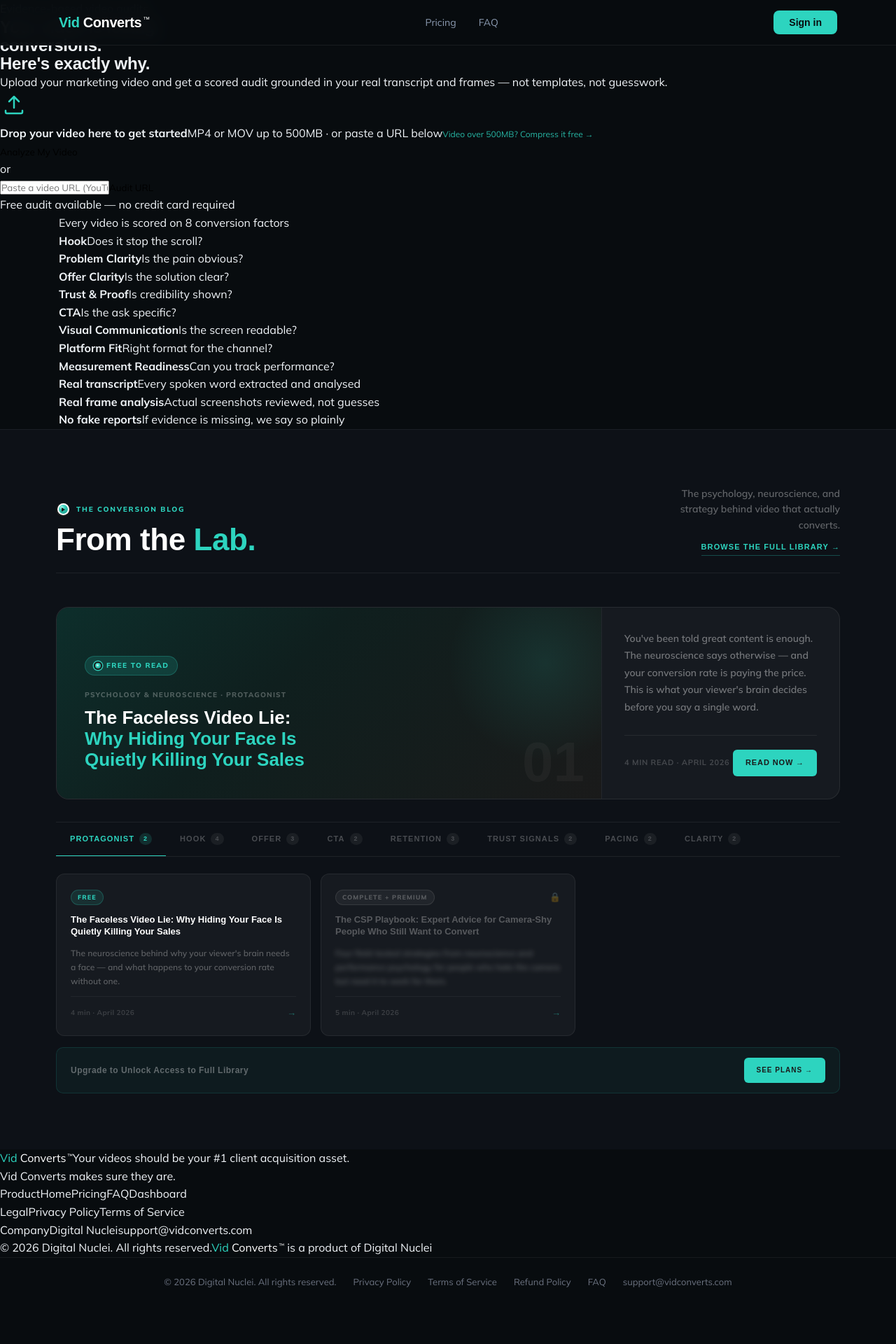
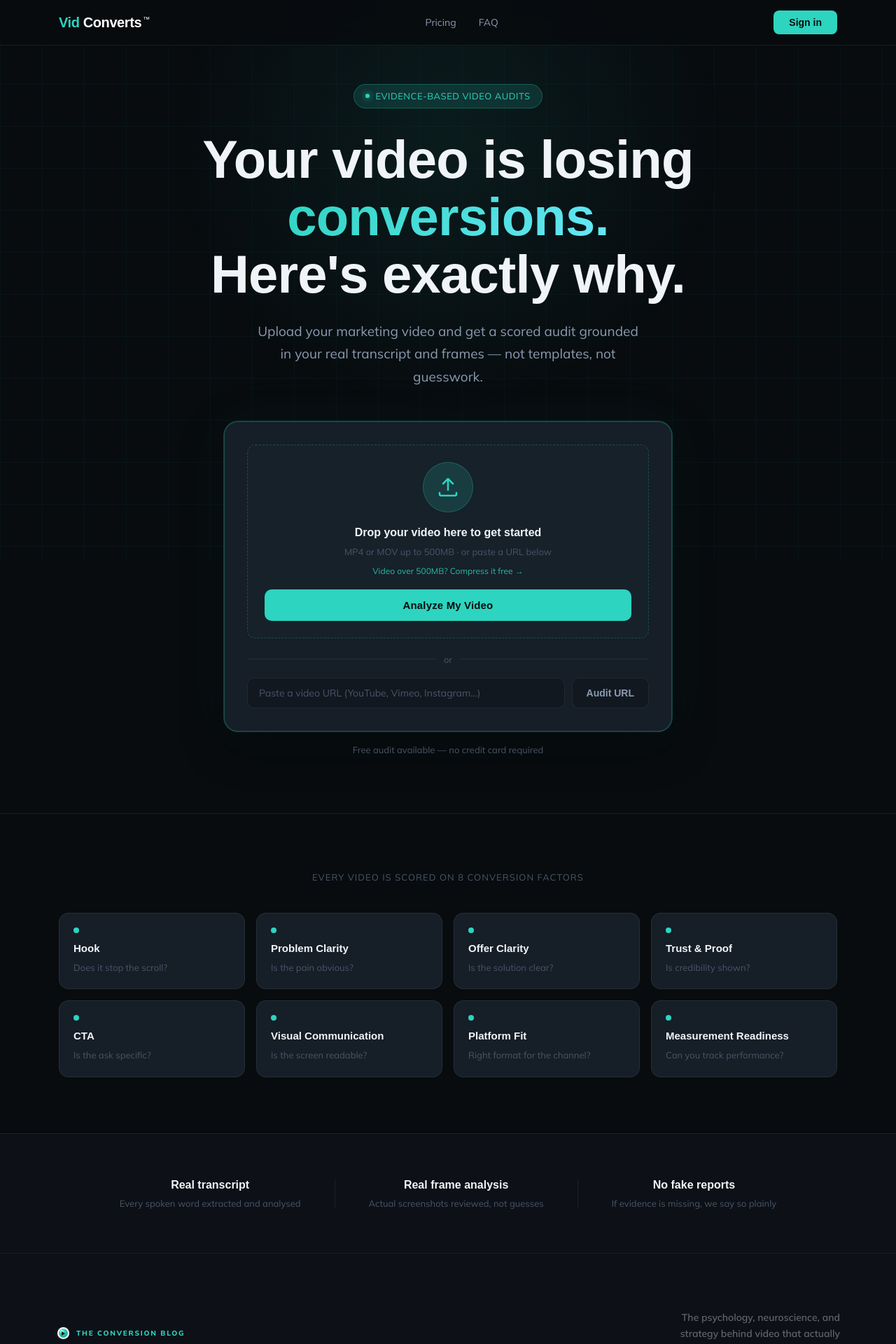
Before and after one commit to JsnMLP/vid-converts, a Next.js app: page / in a window 1280 px wide. Shown: the top 1920 px of the page at 70% size. Before the commit the page ends 1866 px from the top, so only its background shows below. Built offline with nearby package versions, Linux system fonts and the light colour scheme; no server answers; a web font is replaced by a local one.

Commit message:
Fix homepage CSS: restore original styles + blog section

```diff
--- a/src/app/page.module.css
+++ b/src/app/page.module.css
@@ -1,3 +1,464 @@
+.main {
+  min-height: 100vh;
+  position: relative;
+  overflow: hidden;
+}
+
+/* Background */
+.gridBg {
+  position: fixed;
+  inset: 0;
+  background-image:
+    linear-gradient(rgba(45,212,191,0.04) 1px, transparent 1px),
+    linear-gradient(90deg, rgba(45,212,191,0.04) 1px, transparent 1px);
+  background-size: 60px 60px;
+  pointer-events: none;
+  z-index: 0;
+}
+
+.glowOrb {
+  position: fixed;
+  top: -200px;
+  left: 50%;
+  transform: translateX(-50%);
+  width: 800px;
+  height: 800px;
+  background: radial-gradient(circle, rgba(45,212,191,0.08) 0%, transparent 70%);
+  pointer-events: none;
+  z-index: 0;
+}
+
+/* Hero */
+.hero {
+  position: relative;
+  z-index: 1;
+  display: flex;
+  flex-direction: column;
+  align-items: center;
+  text-align: center;
+  padding: 120px 24px 80px;
+  max-width: 860px;
+  margin: 0 auto;
+}
+
+.badge {
+  display: inline-flex;
+  align-items: center;
+  gap: 8px;
+  background: var(--teal-glow);
+  border: 1px solid var(--teal-border);
+  color: var(--teal);
+  font-family: var(--font-body);
+  font-size: 13px;
+  font-weight: 500;
+  letter-spacing: 0.04em;
+  text-transform: uppercase;
+  padding: 6px 16px;
+  border-radius: 100px;
+  margin-bottom: 32px;
+}
+
+.badgeDot {
+  width: 6px;
+  height: 6px;
+  border-radius: 50%;
+  background: var(--teal);
+  box-shadow: 0 0 8px var(--teal);
+  animation: pulse-ring 2s ease infinite;
+}
+
+.headline {
+  font-size: clamp(42px, 6vw, 76px);
+  font-weight: 800;
+  color: var(--text-primary);
+  margin-bottom: 24px;
+  line-height: 1.08;
+}
+
+.tealGradient {
+  background: linear-gradient(135deg, var(--teal) 0%, #67e8f9 100%);
+  -webkit-background-clip: text;
+  -webkit-text-fill-color: transparent;
+  background-clip: text;
+}
+
+.subheadline {
+  font-size: clamp(16px, 2vw, 19px);
+  color: var(--text-secondary);
+  max-width: 560px;
+  margin-bottom: 48px;
+  line-height: 1.7;
+  font-weight: 300;
+}
+
+/* Upload Zone */
+.uploadZone {
+  width: 100%;
+  max-width: 640px;
+  background: var(--bg-card);
+  border: 1px solid var(--teal-border);
+  border-radius: 20px;
+  padding: 32px;
+  box-shadow:
+    0 0 0 1px var(--teal-border),
+    0 20px 60px rgba(0,0,0,0.4),
+    0 0 80px rgba(45,212,191,0.06);
+  transition: box-shadow 0.3s ease;
+}
+
+.uploadZone:hover {
+  box-shadow:
+    0 0 0 1px rgba(45,212,191,0.4),
+    0 20px 60px rgba(0,0,0,0.5),
+    0 0 100px rgba(45,212,191,0.1);
+}
+
+.uploadInner {
+  display: flex;
+  flex-direction: column;
+  align-items: center;
+  gap: 16px;
+  padding: 24px;
+  border: 1.5px dashed var(--teal-border);
+  border-radius: 12px;
+  background: rgba(45,212,191,0.02);
+  margin-bottom: 20px;
+  cursor: pointer;
+  transition: background 0.2s;
+}
+
+.uploadInner:hover {
+  background: rgba(45,212,191,0.05);
+}
+
+.uploadIcon {
+  width: 72px;
+  height: 72px;
+  background: var(--teal-glow);
+  border: 1px solid var(--teal-border);
+  border-radius: 50%;
+  display: flex;
+  align-items: center;
+  justify-content: center;
+}
+
+.uploadText {
+  display: flex;
+  flex-direction: column;
+  gap: 4px;
+  text-align: center;
+}
+
+.uploadText strong {
+  font-family: var(--font-display);
+  font-size: 16px;
+  color: var(--text-primary);
+}
+
+.uploadText span {
+  font-size: 13px;
+  color: var(--text-muted);
+}
+
+.uploadBtn {
+  background: var(--teal);
+  color: #080C0F;
+  font-family: var(--font-display);
+  font-size: 15px;
+  font-weight: 700;
+  padding: 14px 32px;
+  border-radius: 10px;
+  letter-spacing: 0.01em;
+  transition: all 0.2s;
+  width: 100%;
+}
+
+.uploadBtn:hover {
+  background: #5eead4;
+  transform: translateY(-1px);
+  box-shadow: 0 8px 24px rgba(45,212,191,0.3);
+}
+
+.uploadDivider {
+  display: flex;
+  align-items: center;
+  gap: 12px;
+  color: var(--text-muted);
+  font-size: 13px;
+  margin-bottom: 16px;
+}
+
+.uploadDivider::before,
+.uploadDivider::after {
+  content: '';
+  flex: 1;
+  height: 1px;
+  background: var(--border);
+}
+
+.urlRow {
+  display: flex;
+  gap: 10px;
+}
+
+.urlInput {
+  flex: 1;
+  background: var(--bg-surface);
+  border: 1px solid var(--border);
+  color: var(--text-primary);
+  padding: 12px 16px;
+  border-radius: 10px;
+  font-size: 14px;
+  outline: none;
+  cursor: pointer;
+  transition: border-color 0.2s;
+}
+
+.urlInput::placeholder {
+  color: var(--text-muted);
+}
+
+.urlInput:focus {
+  border-color: var(--teal-border);
+}
+
+.urlBtn {
+  background: var(--bg-surface);
+  border: 1px solid var(--border);
+  color: var(--text-secondary);
+  font-family: var(--font-display);
+  font-size: 14px;
+  font-weight: 600;
+  padding: 12px 20px;
+  border-radius: 10px;
+  white-space: nowrap;
+  transition: all 0.2s;
+}
+
+.urlBtn:hover {
+  border-color: var(--teal-border);
+  color: var(--teal);
+}
+
+.disclaimer {
+  margin-top: 16px;
+  font-size: 13px;
+  color: var(--text-muted);
+}
+
+/* Rubric */
+.rubric {
+  position: relative;
+  z-index: 1;
+  padding: 80px 0;
+  border-top: 1px solid var(--border);
+}
+
+.rubricLabel {
+  text-align: center;
+  font-size: 13px;
+  font-weight: 500;
+  letter-spacing: 0.08em;
+  text-transform: uppercase;
+  color: var(--text-muted);
+  margin-bottom: 40px;
+}
+
+.rubricGrid {
+  display: grid;
+  grid-template-columns: repeat(4, 1fr);
+  gap: 16px;
+}
+
+.rubricCard {
+  background: var(--bg-card);
+  border: 1px solid var(--border);
+  border-radius: 14px;
+  padding: 20px;
+  display: flex;
+  flex-direction: column;
+  gap: 6px;
+  transition: all 0.2s;
+}
+
+.rubricCard:hover {
+  border-color: var(--teal-border);
+  background: var(--bg-card-hover);
+  transform: translateY(-2px);
+}
+
+.rubricDot {
+  width: 8px;
+  height: 8px;
+  border-radius: 50%;
+  background: var(--teal);
+  margin-bottom: 4px;
+}
+
+.rubricCard strong {
+  font-family: var(--font-display);
+  font-size: 15px;
+  font-weight: 700;
+  color: var(--text-primary);
+}
+
+.rubricCard span {
+  font-size: 13px;
+  color: var(--text-muted);
+  line-height: 1.5;
+}
+
+/* Trust Bar */
+.trustBar {
+  position: relative;
+  z-index: 1;
+  padding: 60px 0;
+  border-top: 1px solid var(--border);
+  background: var(--bg-deep);
+}
+
+.trustGrid {
+  display: flex;
+  align-items: center;
+  justify-content: center;
+  gap: 48px;
+}
+
+.trustItem {
+  display: flex;
+  flex-direction: column;
+  align-items: center;
+  gap: 4px;
+  text-align: center;
+}
+
+.trustItem strong {
+  font-family: var(--font-display);
+  font-size: 16px;
+  font-weight: 700;
+  color: var(--text-primary);
+}
+
+.trustItem span {
+  font-size: 13px;
+  color: var(--text-muted);
+}
+
+.trustDivider {
+  width: 1px;
+  height: 40px;
+  background: var(--border);
+}
+
+/* Footer */
+.footer {
+  position: relative;
+  z-index: 1;
+  background: #0a0e1a;
+  border-top: 1px solid rgba(255,255,255,0.06);
+  margin-top: 0;
+}
+
+.footerInner {
+  max-width: 1200px;
+  margin: 0 auto;
+  padding: 64px 40px 32px;
+}
+
+.footerTop {
+  display: flex;
+  justify-content: space-between;
+  gap: 48px;
+  margin-bottom: 48px;
+  padding-bottom: 48px;
+  border-bottom: 1px solid rgba(255,255,255,0.06);
+}
+
+.footerBrand {
+  display: flex;
+  flex-direction: column;
+  gap: 12px;
+  max-width: 280px;
+}
+
+.footerLogo {
+  font-family: var(--font-display);
+  font-size: 22px;
+  font-weight: 800;
+  color: var(--text-primary);
+}
+
+.footerTagline {
+  font-size: 13px;
+  color: var(--text-muted);
+  line-height: 1.7;
+}
+
+.footerLinks {
+  display: flex;
+  gap: 64px;
+}
+
+.footerCol {
+  display: flex;
+  flex-direction: column;
+  gap: 12px;
+}
+
+.footerColTitle {
+  font-family: var(--font-display);
+  font-size: 11px;
+  font-weight: 700;
+  letter-spacing: 0.1em;
+  text-transform: uppercase;
+  color: var(--text-muted);
+  margin-bottom: 4px;
+}
+
+.footerLink {
+  font-size: 14px;
+  color: rgba(255,255,255,0.5);
+  text-decoration: none;
+  transition: color 0.2s;
+}
+
+.footerLink:hover {
+  color: var(--text-primary);
+}
+
+.footerBottom {
+  display: flex;
+  align-items: center;
+  justify-content: space-between;
+  font-size: 12px;
+  color: rgba(255,255,255,0.3);
+}
+
+.footerTealLink {
+  color: var(--teal);
+  text-decoration: none;
+  transition: opacity 0.2s;
+}
+
+.footerTealLink:hover { opacity: 0.8; }
+
+/* Mobile */
+@media (max-width: 768px) {
+  .hero { padding: 100px 20px 60px; }
+  .rubricGrid { grid-template-columns: repeat(2, 1fr); }
+  .trustGrid { flex-direction: column; gap: 24px; }
+  .trustDivider { width: 40px; height: 1px; }
+  .urlRow { flex-direction: column; }
+  .footerTop { flex-direction: column; gap: 40px; }
+  .footerLinks { flex-direction: column; gap: 32px; }
+  .footerInner { padding: 48px 20px 24px; }
+  .footerBottom { flex-direction: column; gap: 8px; text-align: center; }
+}
+
+@media (max-width: 480px) {
+  .rubricGrid { grid-template-columns: 1fr; }
+  .uploadZone { padding: 20px; }
+}
 
 /* ═══════════════════════════════════════════
    BLOG SECTION
@@ -17,7 +478,6 @@
   padding: 0 40px;
 }
 
-/* ── Header ── */
 .blogHeader {
   display: flex;
   align-items: flex-end;
@@ -84,7 +544,6 @@
 
 .blogAllLink:hover { border-color: var(--teal); }
 
-/* ── VC Logo (blog kicker) ── */
 .vcLogo {
   display: inline-flex;
   align-items: center;
@@ -136,7 +595,6 @@
   margin-left: 1px;
 }
 
-/* ── Custom node (Free to Read tag) ── */
 .nodeSm {
   display: inline-block;
   width: 12px;
@@ -160,7 +618,6 @@
   background: rgba(255,255,255,0.6);
 }
 
-/* ── Featured card ── */
 .blogFeatured {
   display: grid;
   grid-template-columns: 1fr 340px;
@@ -240,10 +697,7 @@
   z-index: 1;
 }
 
-.blogFeatTitle em {
-  font-style: normal;
-  color: var(--teal);
-}
+.blogFeatTitle em { font-style: normal; color: var(--teal); }
 
 .blogFeatBigText {
   font-family: var(--font-display);
@@ -307,11 +761,8 @@
   transition: background 0.2s;
 }
 
-.blogFeatured:hover .blogFeatBtn {
-  background: #1fa898;
-}
+.blogFeatured:hover .blogFeatBtn { background: #1fa898; }
 
-/* ── Category tabs ── */
 .blogTabsNav {
   display: flex;
   align-items: center;
@@ -366,7 +817,6 @@
   color: var(--teal);
 }
 
-/* ── Article cards ── */
 .blogTabCards {
   display: grid;
   grid-template-columns: repeat(3, 1fr);
@@ -425,10 +875,7 @@
   border: 1px solid rgba(255,255,255,0.09);
 }
 
-.blogCardLock {
-  font-size: 13px;
-  opacity: 0.28;
-}
+.blogCardLock { font-size: 13px; opacity: 0.28; }
 
 .blogCardTitle {
   font-family: var(--font-display);
@@ -439,9 +886,7 @@
   flex: 1;
 }
 
-.blogCardLocked .blogCardTitle {
-  color: rgba(255,255,255,0.28);
-}
+.blogCardLocked .blogCardTitle { color: rgba(255,255,255,0.28); }
 
 .blogCardExcerpt {
   font-size: 12px;
@@ -484,7 +929,6 @@
   transform: translateX(3px);
 }
 
-/* ── Upgrade nudge ── */
 .blogNudge {
   background: rgba(45,212,191,0.05);
   border: 1px solid rgba(45,212,191,0.13);
@@ -525,7 +969,6 @@
 
 .blogNudgeBtn:hover { background: #1fa898; }
 
-/* ── Blog mobile ── */
 @media (max-width: 960px) {
   .blogInner { padding: 0 24px; }
   .blogFeatured { grid-template-columns: 1fr; }
```
